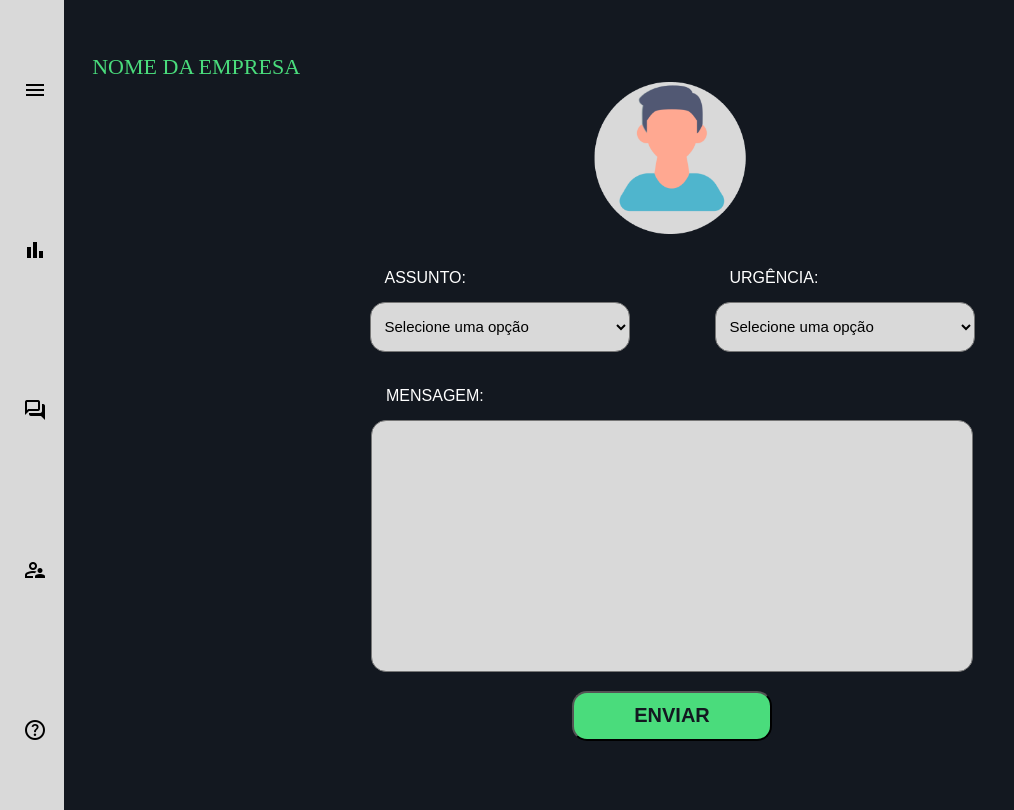
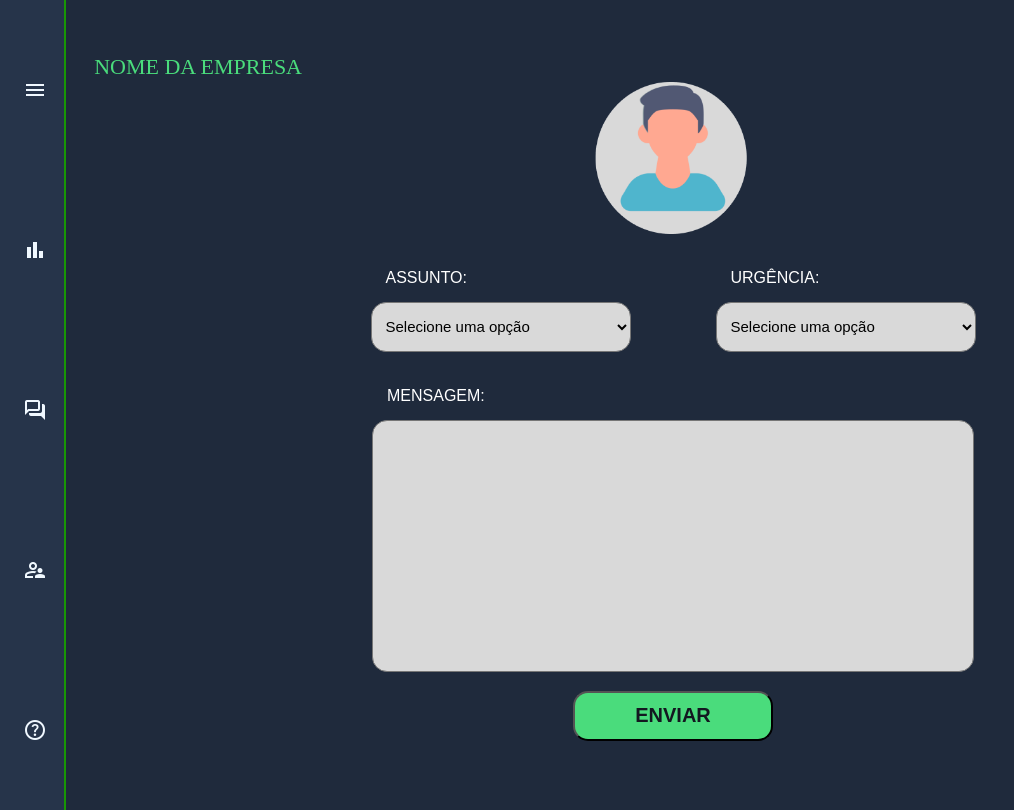
Before and after one commit to TechGuard-Solutions/site-institucional, a website: page public/suporte.html in a window 1280 px wide. Shown: the top 810 px of the page, without its empty margins (0-1014 px from the left). Drawn offline with nearby package versions, Linux system fonts and the light colour scheme; a web font is replaced by a local one.

Commit message:
Mudança de cores

```diff
--- a/public/components/menu_admin.css
+++ b/public/components/menu_admin.css
@@ -1,11 +1,11 @@
 .menu-lateral {
     width: 5vw;
     height: 100vh;
-    background-color: #D9D9D9;
+    background-color: #26344a;
     color: black;
     display: flex;
     flex-direction: column;
-
+    border-right: #189704 2px solid;
     padding-top: 10px;
     transition: width 0.3s;
     overflow: hidden;
@@ -23,7 +23,7 @@
     transition: padding-left 0.3s;
     cursor: pointer;
     transition: 0.4s;
-
+    color: aliceblue;
 }
 
 .material-symbols-outlined:hover {
@@ -45,6 +45,7 @@
     display: none;
     cursor: pointer;
     transition: 0.4s;
+    color: aliceblue;
 }
 
 .menu-item span.text:hover {
--- a/public/css/suporte.css
+++ b/public/css/suporte.css
@@ -10,7 +10,7 @@ p {
 }
 
 body {
-    background-color: #131820;
+    background-color: #1f2a3c;
 }
 
 .suporte {
```
